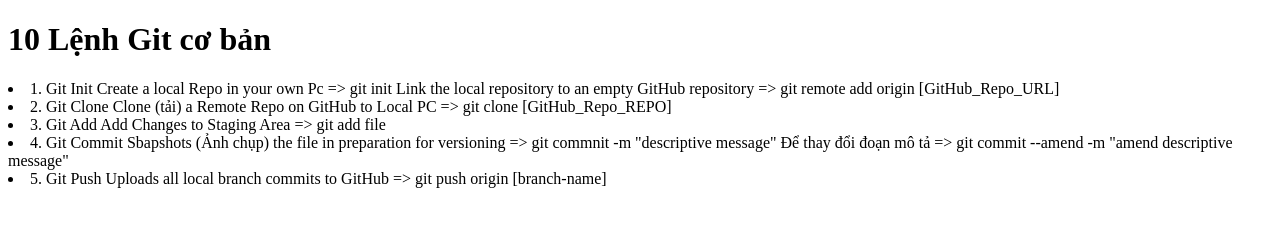
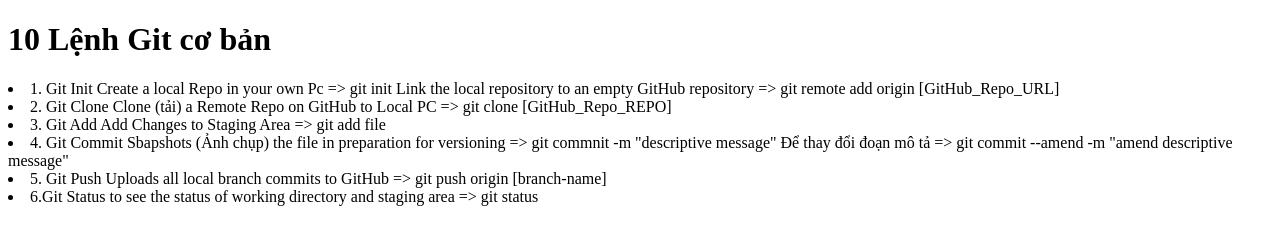
Before and after one commit to khoanp1195/TestGit, a plain HTML site: page index.html in a window 1280 px wide. Drawn offline with Linux system fonts and the light colour scheme.

Commit message:
Add content 2

```diff
--- a/index.html
+++ b/index.html
@@ -31,5 +31,13 @@
       5. Git Push Uploads all local branch commits to GitHub => git push origin
       [branch-name]
     </li>
+    <li>
+
+        6.Git Status
+to see the status of working directory and staging area
+=> git status
+
+
+    </li>
   </body>
 </html>
```
